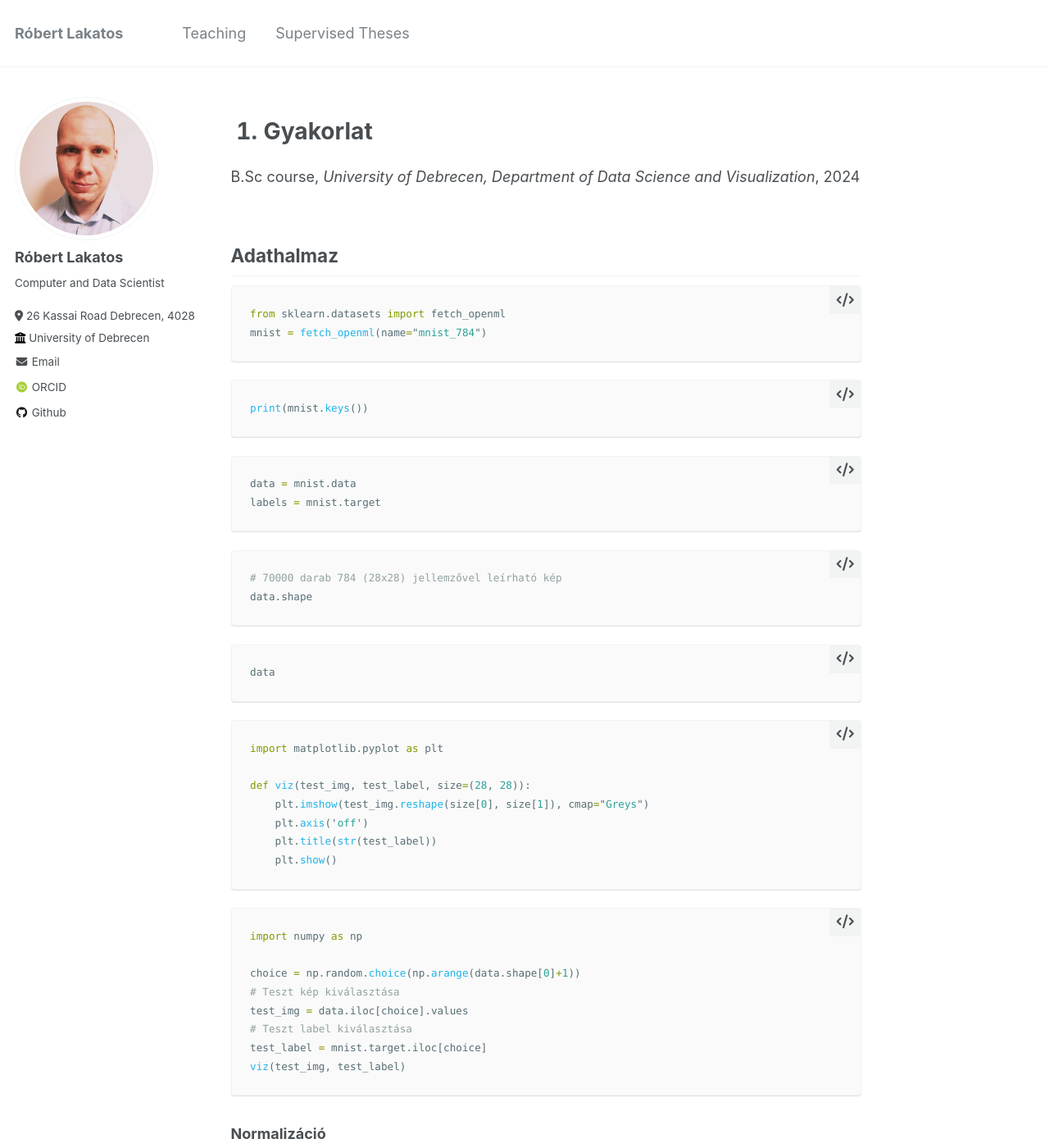
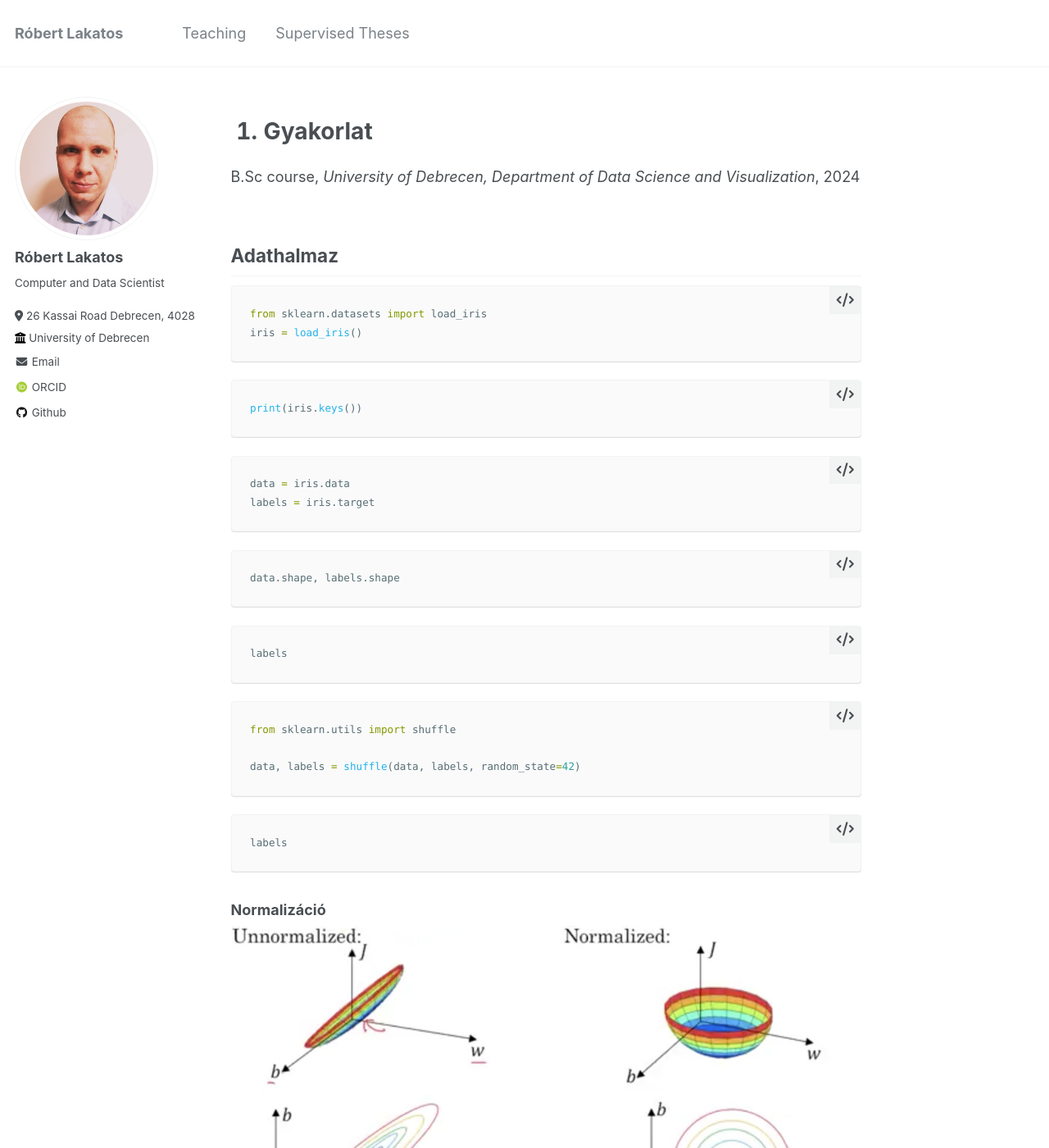
Before and after one commit to robertlakatos/me, a Jekyll site: the page built from materials/AI/lesson_9.md, in a window 1280 px wide and 1400 px high. Shown: the whole window at 82% size. Built offline with Jekyll 4.4.1, drawn with Linux system fonts in a browser that asks for light colours; some web fonts are replaced; some of the changed text lies outside the part shown.

Commit message:
202040424

````diff
--- a/materials/AI/lesson_9.md
+++ b/materials/AI/lesson_9.md
@@ -11,47 +11,35 @@ location: "Debrecen, Hungary"
 ## Adathalmaz
 
 ```python
-from sklearn.datasets import fetch_openml
-mnist = fetch_openml(name="mnist_784")
+from sklearn.datasets import load_iris
+iris = load_iris()
 ```
 
 ```python
-print(mnist.keys())
+print(iris.keys())
 ```
 
 ```python
-data = mnist.data
-labels = mnist.target
+data = iris.data
+labels = iris.target
 ```
 
 ```python
-# 70000 darab 784 (28x28) jellemzővel leírható kép
-data.shape
+data.shape, labels.shape
 ```
 
 ```python
-data
+labels
 ```
 
 ```python
-import matplotlib.pyplot as plt
+from sklearn.utils import shuffle
 
-def viz(test_img, test_label, size=(28, 28)):
-    plt.imshow(test_img.reshape(size[0], size[1]), cmap="Greys")
-    plt.axis('off')
-    plt.title(str(test_label))
-    plt.show()
+data, labels = shuffle(data, labels, random_state=42)
 ```
 
 ```python
-import numpy as np
-
-choice = np.random.choice(np.arange(data.shape[0]+1))
-# Teszt kép kiválasztása
-test_img = data.iloc[choice].values
-# Teszt label kiválasztása
-test_label = mnist.target.iloc[choice]
-viz(test_img, test_label)
+labels
 ```
 
 ### Normalizáció
@@ -86,18 +74,18 @@ train_test_split_no
 
 ```python
 X_train = n_data[:train_test_split_no]
-y_train = labels[:train_test_split_no].values.astype(int)
-y_train = one_hot_encode(y_train, 10)
+y_train = labels[:train_test_split_no].astype(int)
+y_train = one_hot_encode(y_train, 3)
 
-X_train.shape, y_train
+X_train.shape, y_train.shape
 ```
 
 ```python
 X_test = n_data[train_test_split_no:]
-y_test = labels[train_test_split_no:].values.astype(int)
-y_test = one_hot_encode(y_test, 10)
+y_test = labels[train_test_split_no:].astype(int)
+y_test = one_hot_encode(y_test, 3)
 
-X_test.shape
+X_test.shape, y_test.shape
 ```
 
 ## Hogyan tudjuk elképzelni?
@@ -131,12 +119,16 @@ X_test.shape
 ## Egyszerű neurális hálózat pythonban
 
 ```python
+set(labels)
+```
+
+```python
 import tensorflow as tf
 
 model = tf.keras.Sequential([
     tf.keras.layers.Input((X_train.shape[1])),
     tf.keras.layers.Dense(128, activation="relu"),
-    tf.keras.layers.Dense(10, activation="softmax")
+    tf.keras.layers.Dense(3, activation="softmax")
     ]
 )
 ```
@@ -190,5 +182,5 @@ model.evaluate(X_test, y_test)
 ```python
 choice = np.random.choice(np.arange(X_test.shape[0]+1))
 p = model.predict(np.array([X_test[choice]]))
-viz(X_test[choice], np.argmax(p))
+choice, np.argmax(p), np.argmax(y_test[choice])
 ```
````
Also changed, not shown: other parts of materials/AI/lesson_9.md (+1 -1 lines), _teaching/AI.md (+21 -0 lines), 2 other files.
